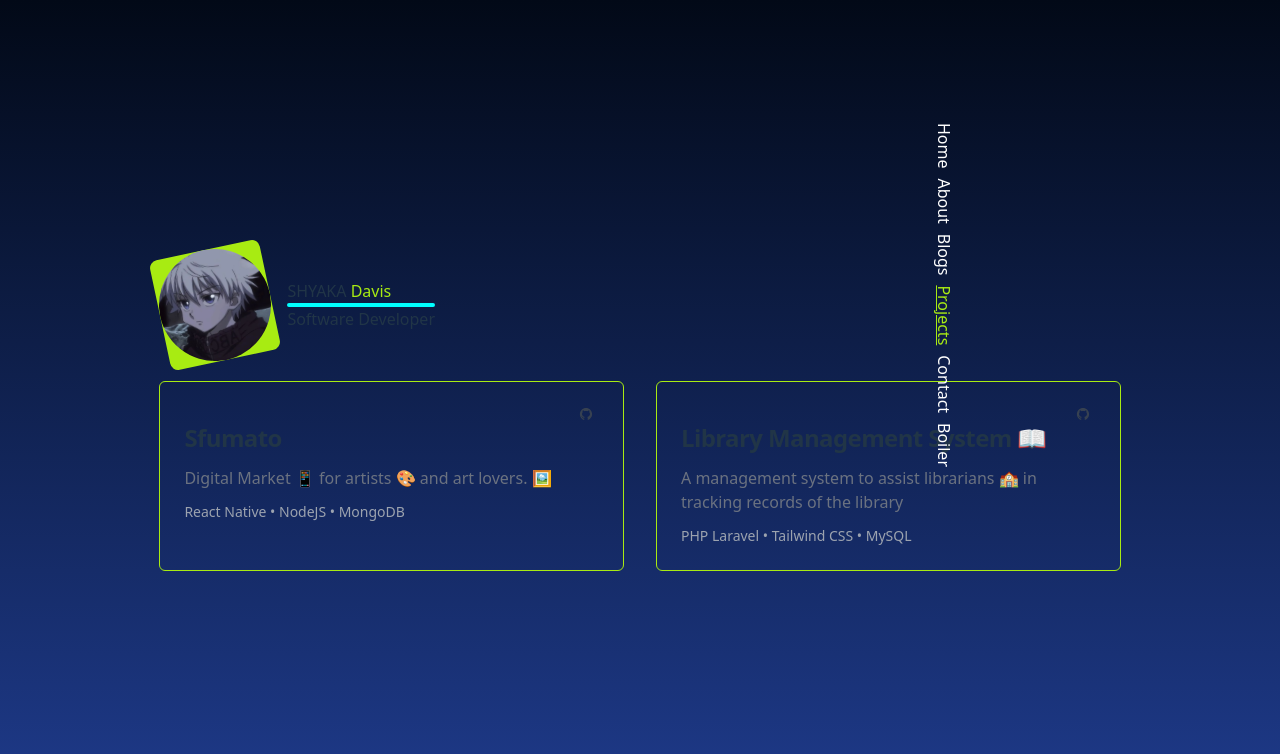
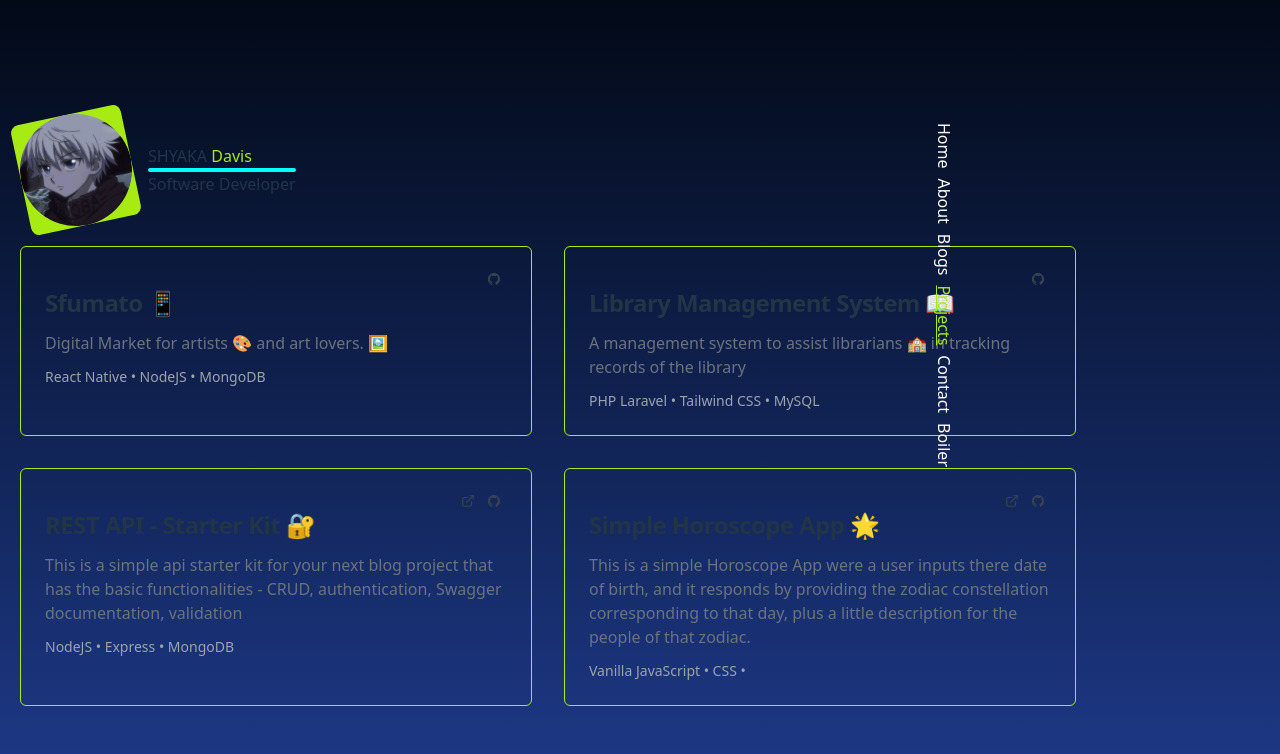
Before and after one commit to shyakadavis/portfolio-react, a React (Vite) app: page /projects in a window 1280 px wide. Shown: the top 754 px of the page. Built offline with nearby package versions, Linux system fonts and the light colour scheme.

Commit message:
chore: remove unused files and update card looks

```diff
--- a/src/components/icon/index.tsx
+++ /dev/null
@@ -1,10 +0,0 @@
-import React from 'react'
-import Folder from './folder.svg'
-
-const FolderIcon = () => {
-  return (
-    <Folder className="h-10 w-10 text-primary-color-500 dark:text-primary-color-dark-500" />
-  )
-}
-
-export default FolderIcon
--- a/src/components/social-icons/index.tsx
+++ b/src/components/social-icons/index.tsx
@@ -10,7 +10,7 @@ import { FaLinkedinIn } from 'react-icons/fa'
 import { FiExternalLink, FiMail } from 'react-icons/fi'
 
 interface Props {
-  kind?: string
+  kind: string
   href?: string
   size?: string
 }
--- a/src/components/ui/Card.tsx
+++ b/src/components/ui/Card.tsx
@@ -1,5 +1,4 @@
 import SocialIcon from '../social-icons/index'
-import FolderIcon from '../icon'
 
 interface Props {
   title: string
--- a/src/data/projectsData.tsx
+++ b/src/data/projectsData.tsx
@@ -1,7 +1,7 @@
 const projectsData = [
   {
-    title: 'Sfumato',
-    description: `Digital Market 📱 for artists 🎨 and art lovers. 🖼️`,
+    title: 'Sfumato 📱',
+    description: `Digital Market for artists 🎨 and art lovers. 🖼️`,
     imgSrc: '',
     href: '',
     github: 'https://github.com/davis-shyaka/sfumato',
@@ -18,6 +18,26 @@ const projectsData = [
     tech1: 'PHP Laravel',
     tech2: 'Tailwind CSS',
     tech3: 'MySQL'
+  },
+  {
+    title: 'REST API - Starter Kit 🔐',
+    description: `This is a simple api starter kit for your next blog project that has the basic functionalities - CRUD, authentication, Swagger documentation, validation`,
+    imgSrc: '',
+    href: 'https://portfolio-api-production-d70c.up.railway.app/docs',
+    github: 'https://github.com/davis-shyaka/portoflio-api',
+    tech1: 'NodeJS',
+    tech2: 'Express',
+    tech3: 'MongoDB'
+  },
+  {
+    title: 'Simple Horoscope App 🌟',
+    description: `This is a simple Horoscope App were a user inputs there date of birth, and it responds by providing the zodiac constellation corresponding to that day, plus a little description for the people of that zodiac.`,
+    imgSrc: '',
+    href: 'https://codepen.io/davis-shyaka/pen/gOzZeeq',
+    github: 'https://github.com/davis-shyaka/simple_horoscope_app',
+    tech1: 'Vanilla JavaScript',
+    tech2: 'CSS',
+    tech3: ''
   }
 ]
 
--- a/src/pages/About.tsx
+++ b/src/pages/About.tsx
@@ -29,7 +29,7 @@ const About = () => {
       <Header />
 
       <div className="grid grid-cols-1 gap-4 md:grid-cols-2">
-        <div className="summary bg-matte rounded-xl p-5 selection:text-primary selection:bg-secondary">
+        <div className="summary bg-matte hover:border hover:border-tertiary rounded-xl p-5 selection:text-primary selection:bg-secondary">
           <h3>
             Hi, I'm <span id="myName">Davis</span>
           </h3>
@@ -44,7 +44,7 @@ const About = () => {
             quiet there)
           </p>
         </div>
-        <div className="tech-stack bg-matte rounded-xl p-5 ">
+        <div className="tech-stack bg-matte rounded-xl p-5 hover:border hover:border-tertiary ">
           <div className="tech-stack-section-title text-center mb-2">
             <h1 className="text-2xl">
               Technology <span className="text-secondary">Stack</span>
```
Also changed, not shown: src/components/icon/folder.svg (deleted).
